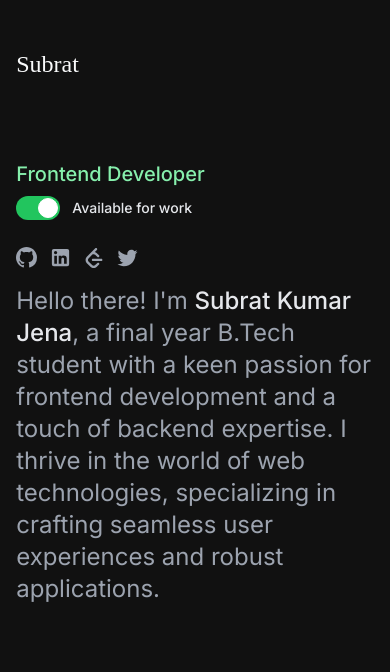
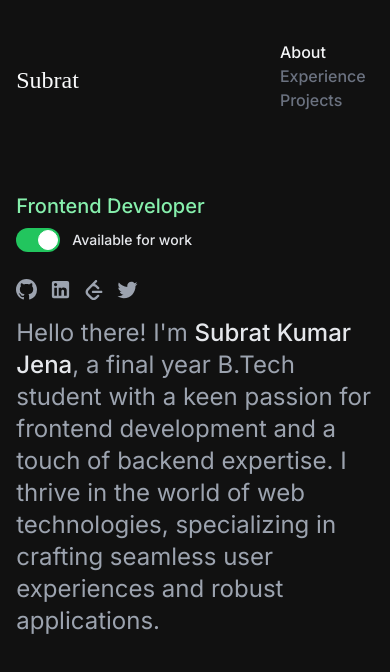
Before and after one commit to subrat611/portfolio-website, a Next.js app: page / in a window 390 px wide. Shown: the top 672 px of the page. Built offline with nearby package versions, Linux system fonts and the light colour scheme; a web font is replaced by a local one.

Commit message:
redesign header

```diff
--- a/components/Header/Header.js
+++ b/components/Header/Header.js
@@ -26,7 +26,7 @@ const Header = () => {
           className="rounded-full w-[36px] h-[36px]"
         /> */}
         <p className="font-seaweed text-gray-50 text-2xl pt-2">Subrat</p>
-        <ul className="hidden sm:flex">
+        <ul className="sm:flex">
           {navItem.map((item, i) => (
             <li
               key={i}
```
